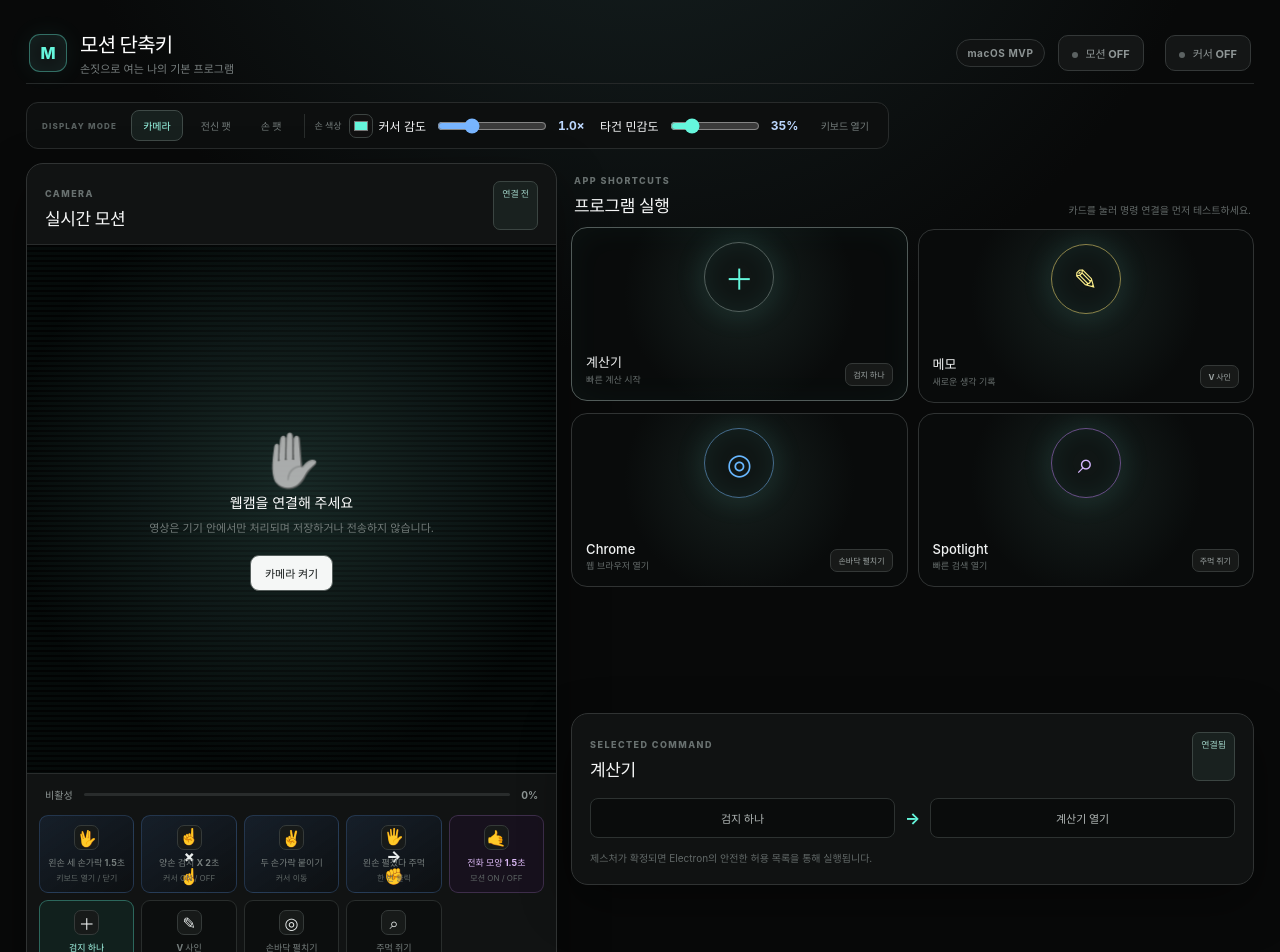
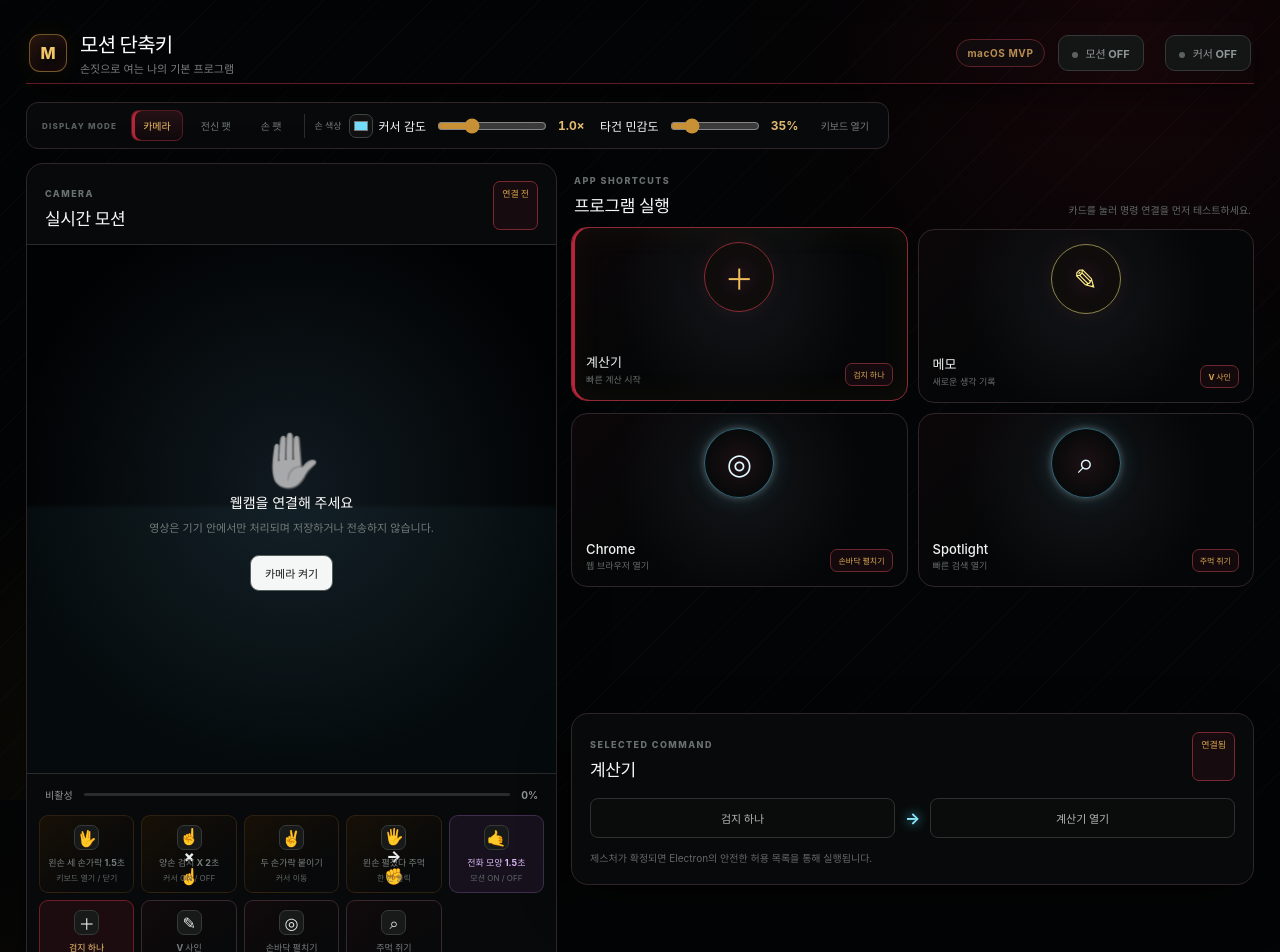
Before and after one commit to halyn1130/motion-shortcut, a React (Vite) app in the folder motion-shortcut/: page / in a window 1280 px wide. Shown: the top 952 px of the page. Built offline with nearby package versions, Linux system fonts and the light colour scheme.

Commit message:
style: apply black armor interface theme

```diff
--- a/motion-shortcut/src/App.css
+++ b/motion-shortcut/src/App.css
@@ -727,3 +727,159 @@
     grid-template-columns: 1fr;
   }
 }
+
+/* Black armor theme: red/gold structure with arc-blue active energy. */
+.app-shell {
+  position: relative;
+  isolation: isolate;
+}
+.app-shell::before {
+  position: fixed;
+  z-index: -1;
+  inset: 0;
+  background:
+    radial-gradient(circle at 88% 7%, #7e142417 0, transparent 23%),
+    radial-gradient(circle at 8% 92%, #b8832510 0, transparent 20%),
+    linear-gradient(135deg, transparent 49.8%, #ffffff07 50%, transparent 50.2%);
+  background-size:
+    auto,
+    auto,
+    54px 54px;
+  pointer-events: none;
+  content: "";
+}
+.topbar {
+  border-bottom-color: #621a24;
+  box-shadow: 0 12px 34px #0008;
+}
+.brand {
+  border-color: #c8943f88;
+  background: linear-gradient(145deg, #21160d, #090808 64%);
+  color: #f2c568;
+  box-shadow:
+    inset 0 0 18px #8c15262b,
+    0 0 20px #d5a03a12;
+}
+.platform {
+  border-color: #5d2028;
+  background: #120b0d;
+  color: #b98e53;
+}
+.motion-toggle.on,
+.cursor-toggle.on {
+  border-color: #79e4ff73;
+  background: linear-gradient(180deg, #10222a, #080c0f);
+  color: #bdefff;
+  box-shadow:
+    inset 0 0 16px #70dcff12,
+    0 0 16px #4dd3ff12;
+}
+.motion-toggle.on i {
+  background: #eafcff;
+  box-shadow:
+    0 0 5px #fff,
+    0 0 14px #5cddff,
+    0 0 26px #249ccc;
+}
+.sensitivity-control input,
+.pet-size-control input,
+.typing-sensitivity-control input {
+  accent-color: #c99136;
+}
+.sensitivity-control strong {
+  color: #e2bb71;
+}
+.mode-switcher,
+.panel,
+.shortcut,
+.log li {
+  border-color: #30262a;
+  background-color: #08090a;
+}
+.mode-switcher button.active {
+  border-color: #a32b3b73;
+  background: linear-gradient(180deg, #251116, #100a0c);
+  color: #f0be62;
+  box-shadow: inset 3px 0 #b62639;
+}
+.camera-view {
+  background: radial-gradient(circle at 50% 45%, #101a20, #010203 72%);
+}
+.camera-view::after {
+  background: linear-gradient(transparent 49%, #65ddff0a 50%);
+}
+.hand-canvas {
+  filter: drop-shadow(0 0 5px #e9fbff) drop-shadow(0 0 14px #55d9ff);
+}
+.badge {
+  border-color: #7c2632;
+  background: #160b0e;
+  color: #d6a34a;
+}
+.recognition i,
+.log li i {
+  background: #eafcff;
+  box-shadow:
+    0 0 5px #fff,
+    0 0 13px #59dcff;
+}
+.motion-examples button {
+  border-color: #38272b;
+  background: linear-gradient(145deg, #110a0c, #08090a 70%);
+}
+.motion-examples button.selected {
+  border-color: #b52d3f8c;
+  background: #1c0c10;
+  color: #f3c56d;
+}
+.motion-examples button.cursor-example {
+  border-color: #784f264f;
+  background: linear-gradient(145deg, #171006, #08090a 72%);
+}
+.shortcut {
+  background:
+    linear-gradient(135deg, #64142212, transparent 38%),
+    radial-gradient(circle at 50% 38%, #131619 0, #050607 62%);
+}
+.shortcut::after {
+  background: linear-gradient(
+    120deg,
+    transparent 25%,
+    #f2c5680a 50%,
+    transparent 75%
+  );
+}
+.shortcut:hover,
+.shortcut.selected {
+  border-color: #8f2937;
+}
+.shortcut.selected {
+  box-shadow:
+    inset 3px 0 #b92438,
+    inset 0 0 35px #d79f3210;
+}
+.app-icon {
+  border-color: #8a2a37;
+  background: radial-gradient(circle, #1d1114, #08090a 70%);
+  color: #efbd5c;
+  box-shadow:
+    0 0 24px #a823321a,
+    inset 0 0 18px #d19b3314;
+}
+.app-icon.chrome,
+.app-icon.spotlight {
+  border-color: #60d8ff73;
+  color: #dffaff;
+  box-shadow:
+    0 0 7px #fff4,
+    0 0 25px #4fd8ff29;
+}
+.gesture {
+  border-color: #6c2730;
+  background: #140a0d;
+  color: #d9a84e;
+}
+.mapping-flow b {
+  color: #8de8ff;
+  text-shadow: 0 0 12px #4ad6ff;
+}
--- a/motion-shortcut/src/App.tsx
+++ b/motion-shortcut/src/App.tsx
@@ -62,9 +62,10 @@ function App() {
   const [displayMode, setDisplayMode] = useState<DisplayMode>(
     () => (localStorage.getItem("displayMode") as DisplayMode) || "camera",
   );
-  const [handColor, setHandColor] = useState(
-    () => localStorage.getItem("handColor") || "#65f6dc",
-  );
+  const [handColor, setHandColor] = useState(() => {
+    const saved = localStorage.getItem("handColor");
+    return !saved || saved.toLowerCase() === "#65f6dc" ? "#72dcff" : saved;
+  });
   const [cameraState, setCameraState] = useState<
     "idle" | "requesting" | "active" | "error"
   >("idle");
--- a/motion-shortcut/src/Overlay.tsx
+++ b/motion-shortcut/src/Overlay.tsx
@@ -15,7 +15,7 @@ export default function Overlay() {
   const [cursorOn, setCursorOn] = useState(false);
   const [cursorSensitivity, setCursorSensitivity] = useState(1);
   const [keyboardVisible, setKeyboardVisible] = useState(false);
-  const [handColor, setHandColor] = useState("#65f6dc");
+  const [handColor, setHandColor] = useState("#72dcff");
   const [editing, setEditing] = useState(false);
   const tracking = useHandTracking(
     videoRef,
--- a/motion-shortcut/src/index.css
+++ b/motion-shortcut/src/index.css
@@ -20,6 +20,11 @@ body {
   min-height: 100vh;
   background:
     radial-gradient(circle at 50% -20%, #172324 0, transparent 38%), #080909;
+}
+body:not(.overlay-page):not(.keyboard-page) {
+  background:
+    radial-gradient(circle at 88% 3%, #6e122016 0, transparent 26%),
+    radial-gradient(circle at 5% 94%, #8a5a1810 0, transparent 20%), #030405;
 }
 .overlay-page,
 .overlay-page body,
@@ -454,3 +459,102 @@ button:focus-visible {
 .desktop-pet.hand-pet:not(.has-hand) > span {
   opacity: 0;
 }
+
+/* Shared black-armor surfaces; cyan is reserved for live energy feedback. */
+.virtual-keyboard {
+  border-color: #6f2630;
+  background: rgba(4, 5, 7, 0.94);
+  box-shadow:
+    0 18px 60px #000c,
+    inset 0 1px #d6a64a12;
+}
+.virtual-keyboard header {
+  border-bottom: 1px solid #6d20292e;
+}
+.typing-preview,
+.virtual-keyboard header em.ok {
+  color: #a9edff;
+  text-shadow: 0 0 12px #4fd8ff66;
+}
+.keyboard-row button,
+.virtual-keyboard header button {
+  border-color: #4b292e;
+  background: linear-gradient(#181316, #090a0b);
+  box-shadow: 0 3px 0 #020203;
+}
+.keyboard-row button:active,
+.keyboard-row button.active,
+.keyboard-row button.air-hover,
+.keyboard-row button.air-pressed {
+  border-color: #72dfffaa;
+  background: #10242c;
+  box-shadow:
+    0 1px 0 #020203,
+    0 0 18px #55d9ff3d;
+}
+.keyboard-row button.air-pressed {
+  background: #dff9ff;
+  color: #071016;
+}
+.virtual-keyboard.calibrated {
+  border-color: #7e26302c;
+  background: rgba(4, 5, 7, 0.38);
+}
+.virtual-keyboard.calibrated .keyboard-row button.air-hover,
+.virtual-keyboard.calibrated .keyboard-row button.active {
+  border-color: #6ddfff99;
+  background: #10242cdd;
+}
+.calibration-panel,
+.training-panel {
+  border-color: #9d303f77;
+  background: linear-gradient(
+    145deg,
+    rgba(27, 13, 17, 0.84),
+    rgba(5, 7, 9, 0.72)
+  );
+  box-shadow:
+    0 24px 80px #000c,
+    0 0 34px #b4233514;
+}
+.calibration-panel button,
+.calibration-progress::after,
+.training-progress b {
+  background: linear-gradient(90deg, #9f1f32, #d5a13f);
+  color: #fff4dd;
+}
+.training-key {
+  border-color: #78e2ffaa;
+  background: #10242c;
+  color: #dffaff;
+  box-shadow:
+    0 0 8px #fff2,
+    0 0 28px #51d8ff38;
+}
+.finger-pointer,
+.finger-pointer.right {
+  background: #dffaffdd;
+  box-shadow:
+    0 0 6px #fff,
+    0 0 22px #51d8ff;
+}
+.keyboard-hands,
+.desktop-pet.hand-pet.has-hand canvas {
+  filter: drop-shadow(0 0 5px #fff8) drop-shadow(0 0 13px #54d9ff);
+}
+.desktop-pet.editing {
+  border-color: #c7943faa;
+}
+.pet-edit-hint,
+.desktop-pet > span {
+  border-color: #842b36;
+  background: #0c0709dc;
+  color: #e2b45f;
+}
+button:focus-visible {
+  outline-color: #74e2ff;
+}
+::selection {
+  background: #a52234;
+  color: #fff4df;
+}
```
